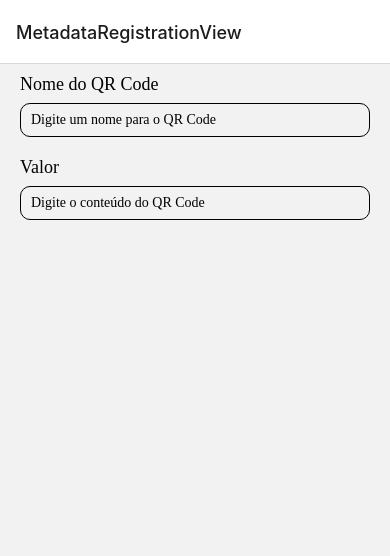
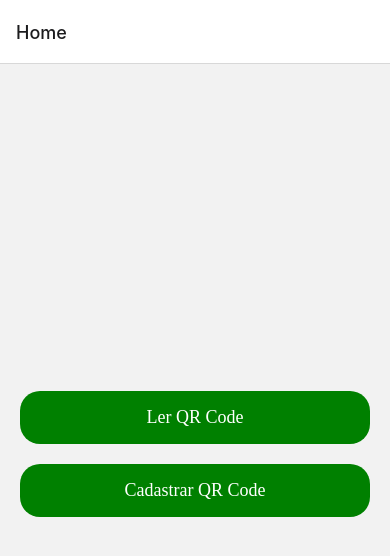
Before and after one commit to victoraugustoas/koopere_app, a React Native app: screen / in a window 390 px wide. Shown: the top 556 px of the page. Built offline with nearby package versions, Linux system fonts and the light colour scheme.

Commit message:
feat: added home view

```diff
--- a/src/App.tsx
+++ b/src/App.tsx
@@ -21,7 +21,7 @@ const RootStack = createNativeStackNavigator<RootStackParamList>();
 function App(): React.JSX.Element {
   return (
     <NavigationContainer>
-      <RootStack.Navigator initialRouteName="MetadataRegistrationView">
+      <RootStack.Navigator initialRouteName="Home">
         <RootStack.Screen name="Home" component={HomeView} />
         <RootStack.Screen name="CameraView" component={CameraView} />
         <RootStack.Screen
--- a/src/global/navigation/types.tsx
+++ b/src/global/navigation/types.tsx
@@ -7,7 +7,7 @@ export type RootStackParamList = {
   CameraView: undefined;
   NoPermissionView: NoPermissionViewProps;
   MetadataReaderView: {metadata: string};
-  MetadataRegistrationView: undefined;
+  MetadataRegistrationView: {value?: string};
 };
 
 declare global {
--- a/src/screens/CameraView.tsx
+++ b/src/screens/CameraView.tsx
@@ -1,13 +1,16 @@
 import {NativeStackScreenProps} from '@react-navigation/native-stack';
-import React from 'react';
-import {StyleSheet, View} from 'react-native';
+import React, {useState} from 'react';
+import {Linking, StyleSheet, View} from 'react-native';
 import {
   Camera,
+  Code,
   useCameraDevice,
   useCameraFormat,
   useCameraPermission,
   useCodeScanner,
 } from 'react-native-vision-camera';
+import {Button} from '../components/Button';
+import {Spacer} from '../components/Spacer';
 import {RootStackParamList} from '../global/navigation/types';
 
 type Props = NativeStackScreenProps<RootStackParamList, 'CameraView'>;
@@ -18,6 +21,8 @@ export function CameraView({navigation}: Props) {
     {videoResolution: {width: 1920, height: 1080}},
   ]);
   const {hasPermission} = useCameraPermission();
+  const [code, setCode] = useState<Code | undefined>(undefined);
+  const [timeoutId, setTimeoutId] = useState<NodeJS.Timeout>();
 
   const codeScanner = useCodeScanner({
     codeTypes: ['qr'],
@@ -26,8 +31,14 @@ export function CameraView({navigation}: Props) {
         return;
       }
       const first = codes.at(0)!;
+
       if (first.value) {
-        navigation.navigate('MetadataReaderView', {metadata: first.value});
+        clearTimeout(timeoutId);
+        setCode(first);
+        const timeout = setTimeout(() => {
+          setCode(undefined);
+        }, 1500);
+        setTimeoutId(timeout);
       }
     },
   });
@@ -50,11 +61,26 @@ export function CameraView({navigation}: Props) {
         codeScanner={codeScanner}
         format={format}
       />
+      {code && code.value ? (
+        <View style={styles.button}>
+          <Spacer flex={2} />
+          <Button
+            label={code.value}
+            onPressed={() => {
+              Linking.openURL(code!.value!);
+            }}
+          />
+          <Spacer />
+        </View>
+      ) : (
+        <></>
+      )}
     </View>
   );
 }
 
 const styles = StyleSheet.create({
+  button: {flex: 1, padding: 20, alignItems: 'center'},
   container: {
     position: 'relative',
     flex: 1,
--- a/src/screens/HomeView.tsx
+++ b/src/screens/HomeView.tsx
@@ -1,9 +1,38 @@
-import {Text, View} from 'react-native';
+import {NativeStackScreenProps} from '@react-navigation/native-stack';
+import {StyleSheet, View} from 'react-native';
+import {Button} from '../components/Button';
+import {SizedBox} from '../components/SizedBox';
+import {Spacer} from '../components/Spacer';
+import {RootStackParamList} from '../global/navigation/types';
 
-export function HomeView() {
+type Props = NativeStackScreenProps<RootStackParamList, 'Home'>;
+
+export function HomeView({navigation}: Props) {
   return (
-    <View>
-      <Text>oi</Text>
+    <View style={styles.container}>
+      <Spacer />
+      <Button
+        label="Ler QR Code"
+        onPressed={() => {
+          navigation.navigate('CameraView');
+        }}
+      />
+      <SizedBox height={20} />
+      <Button
+        label="Cadastrar QR Code"
+        onPressed={() => {
+          navigation.navigate('MetadataRegistrationView', {});
+        }}
+      />
+      <Spacer />
     </View>
   );
 }
+
+const styles = StyleSheet.create({
+  container: {
+    flex: 1,
+    paddingHorizontal: 20,
+    paddingVertical: 10,
+  },
+});
--- a/src/screens/MetadataReaderView.tsx
+++ b/src/screens/MetadataReaderView.tsx
@@ -18,7 +18,7 @@ function InfoRow({title, value}: {title: string; value: string}) {
   );
 }
 
-export function MetadataReaderView({route}: Props) {
+export function MetadataReaderView({route, navigation}: Props) {
   const {metadata: metadaString} = route.params;
   const metadata = MetadataQrCodeDTO.fromString(metadaString);
 
@@ -40,6 +40,14 @@ export function MetadataReaderView({route}: Props) {
       <SizedBox height={40} />
       <View style={styles.button}>
         <Button label="Abrir QR Code" onPressed={getButtonAction} />
+        <Button
+          label="Salvar QR Code"
+          onPressed={() => {
+            navigation.navigate('MetadataRegistrationView', {
+              value: metadata.value,
+            });
+          }}
+        />
       </View>
       <Spacer />
     </View>
```
